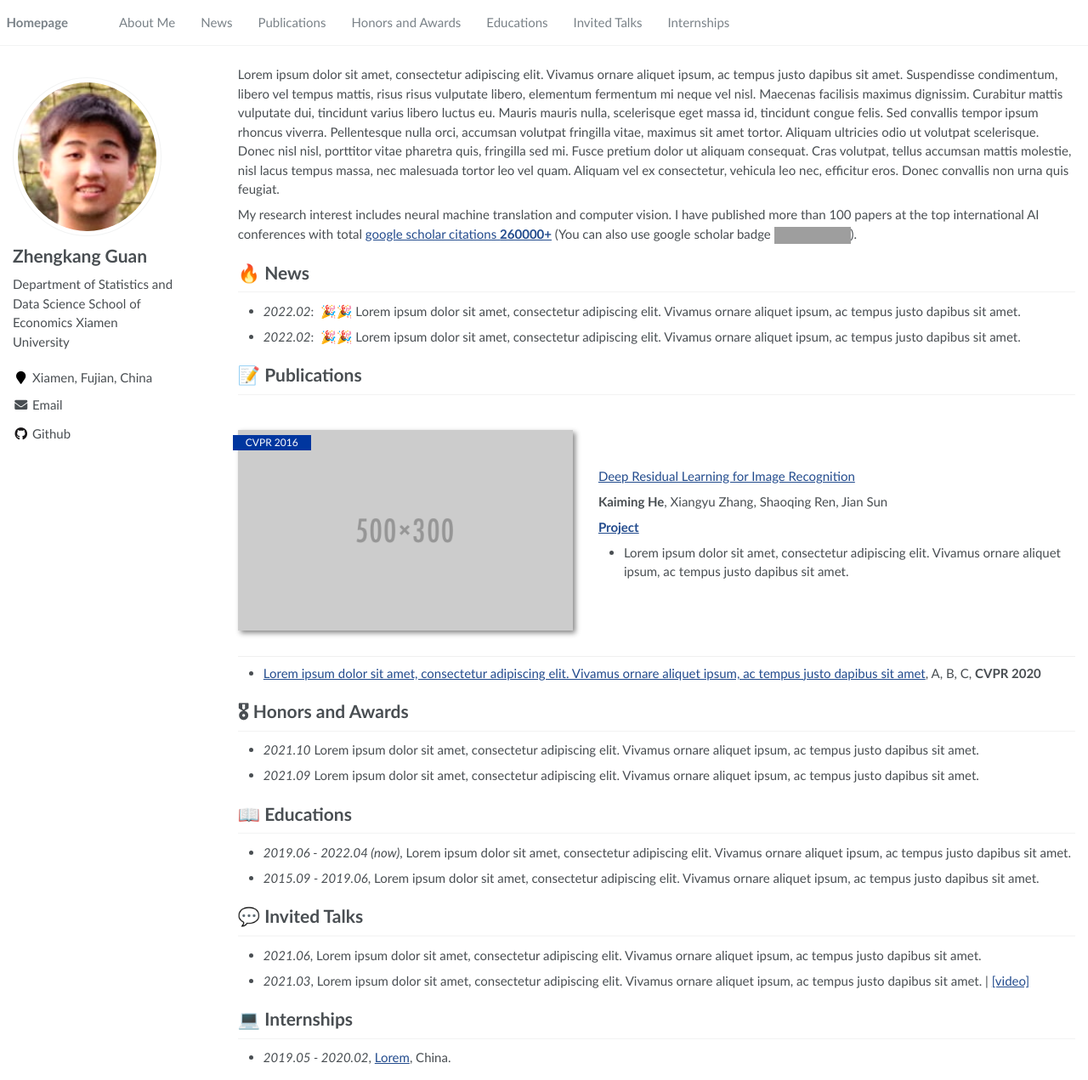
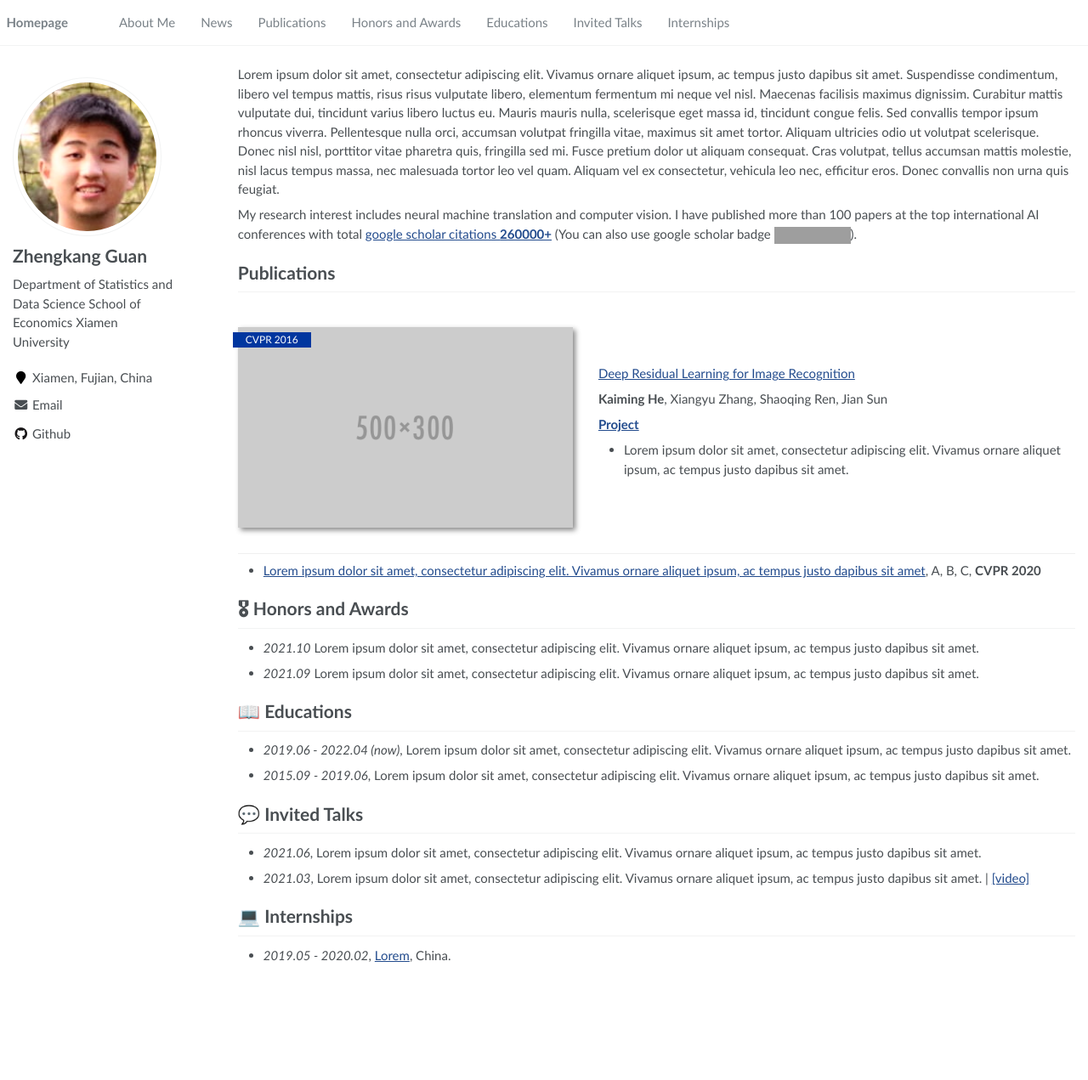
Before and after one commit to GuanZhengkang/guanzhengkang.github.io, a Jekyll site: the page built from _pages/about.md, in a window 1280 px wide and 1271 px high. Shown: the whole window at 85% size. Built offline with Jekyll 4.4.1, drawn with Linux system fonts in a browser that asks for light colours; grey boxes are pictures that could not be loaded.

Commit message:
Update about.md

```diff
--- a/_pages/about.md
+++ b/_pages/about.md
@@ -21,12 +21,7 @@ Lorem ipsum dolor sit amet, consectetur adipiscing elit. Vivamus ornare aliquet
 
 My research interest includes neural machine translation and computer vision. I have published more than 100 papers at the top international AI conferences with total <a href='https://scholar.google.com/citations?user=DhtAFkwAAAAJ'>google scholar citations <strong><span id='total_cit'>260000+</span></strong></a> (You can also use google scholar badge <a href='https://scholar.google.com/citations?user=DhtAFkwAAAAJ'><img src="https://img.shields.io/endpoint?url={{ url | url_encode }}&logo=Google%20Scholar&labelColor=f6f6f6&color=9cf&style=flat&label=citations"></a>).
 
-
-# 🔥 News
-- *2022.02*: &nbsp;🎉🎉 Lorem ipsum dolor sit amet, consectetur adipiscing elit. Vivamus ornare aliquet ipsum, ac tempus justo dapibus sit amet.
-- *2022.02*: &nbsp;🎉🎉 Lorem ipsum dolor sit amet, consectetur adipiscing elit. Vivamus ornare aliquet ipsum, ac tempus justo dapibus sit amet.
-
-# 📝 Publications
+# Publications
 
 <div class='paper-box'><div class='paper-box-image'><div><div class="badge">CVPR 2016</div><img src='images/500x300.png' alt="sym" width="100%"></div></div>
 <div class='paper-box-text' markdown="1">
```
